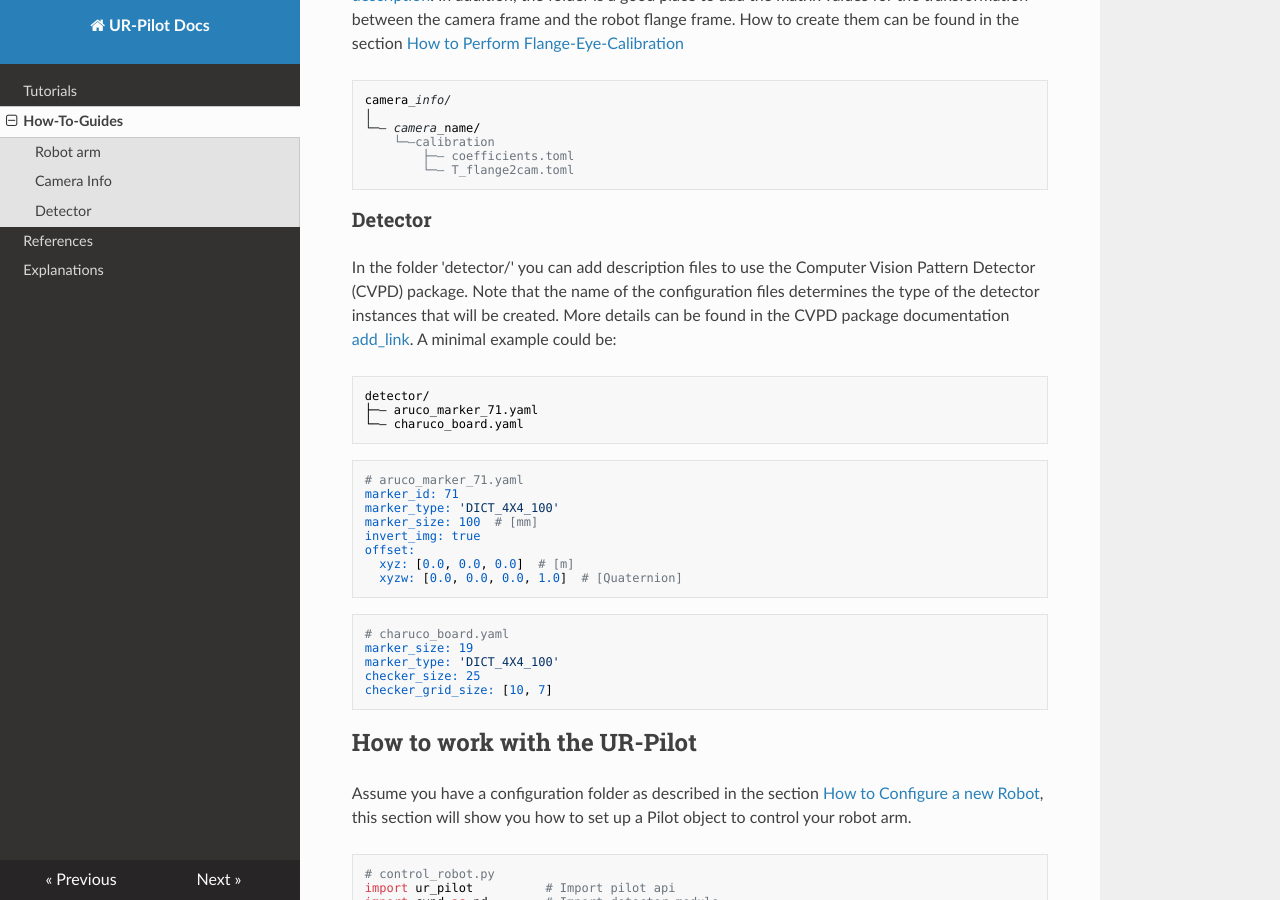
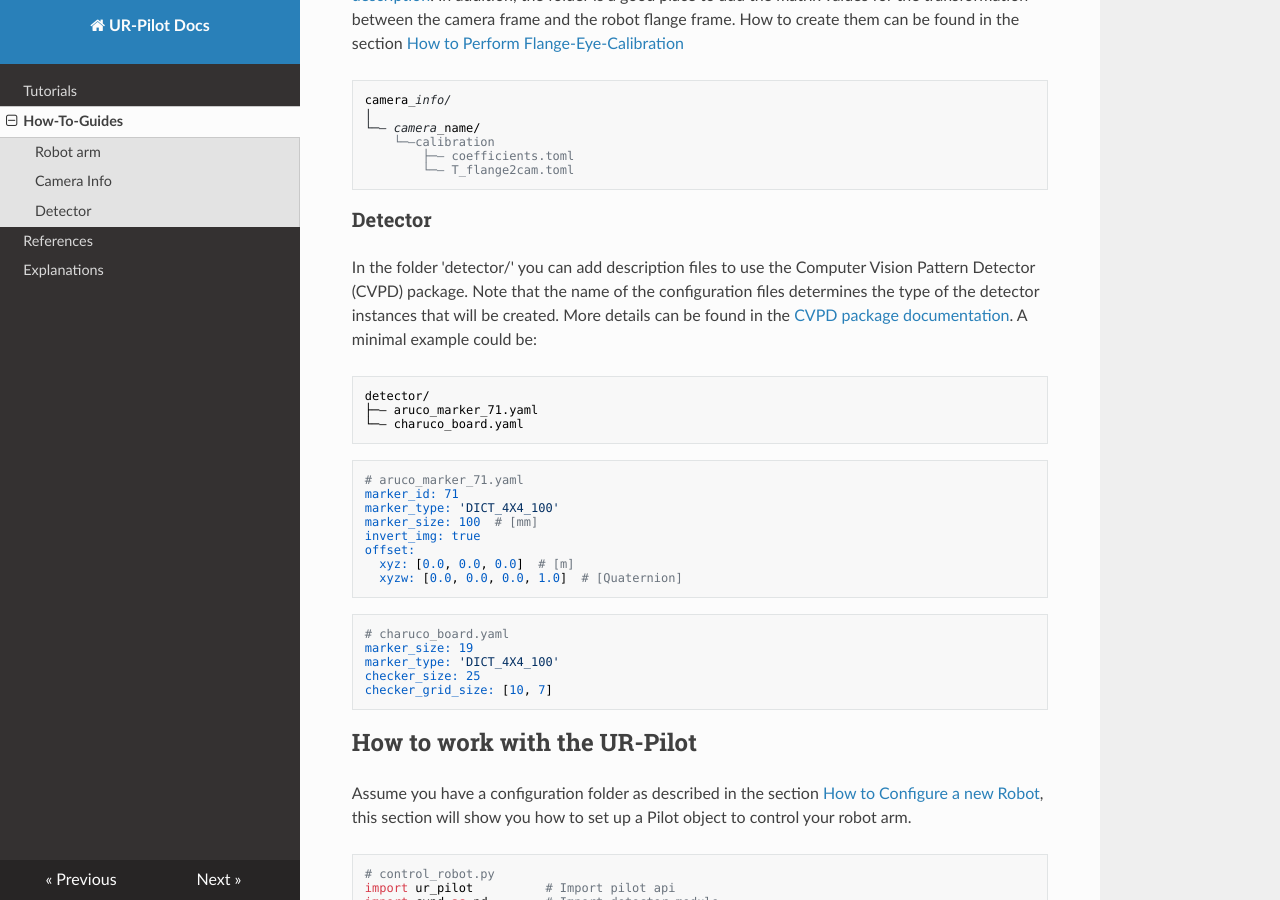
Before and after one commit to DFKI-ChargePal/chargepal_ur_pilot, an MkDocs documentation site: the page built from docs/how-to-guides.md, in a window 1280 px wide and 900 px high, scrolled down 1277 px. Built offline with MkDocs 1.6.1, drawn with Linux system fonts in a browser that asks for light colours; nearby versions of some CDN libraries.

Commit message:
Add missing link, format

````diff
--- a/docs/how-to-guides.md
+++ b/docs/how-to-guides.md
@@ -73,7 +73,7 @@ How to create them can be found in the section [How to Perform Flange-Eye-Calibr
 
 In the folder 'detector/' you can add description files to use the Computer Vision Pattern Detector (CVPD) package. Note that
 the name of the configuration files determines the type of the detector instances that will be created. More details can
-be found in the CVPD package documentation [add_link](https://google.com). A minimal example could be:
+be found in the [CVPD package documentation](https://github.com/DFKI-ChargePal/chargepal_cvpd). A minimal example could be:
 
     detector/
     ├─— aruco_marker_71.yaml
@@ -97,7 +97,6 @@ marker_type: 'DICT_4X4_100'
 checker_size: 25
 checker_grid_size: [10, 7]
 ```
-
 
 ## How to work with the UR-Pilot
 
@@ -139,7 +138,6 @@ with ur_pilot.connect(config_dir=Path("./config/robot_arm")) as pilot:
 
 ```
 
-
 ## How to Perform Flange-Eye-Calibration
 
 Before the detector can output the results in the correct coordinate frame, the pose between camera frame and robot
@@ -173,7 +171,4 @@ calculation. The resulting transformation matrix is then stored in the camera ca
 python scripts/robot_flange_eye_calibration.py calibration_positions.json --data_dir ./data/teach_in --camera_name camera_name
 ```
 
-
-
-
-Information about the Hand-Eye calibration can be found at OpenCV [Hand-Eye calibration](https://docs.opencv.org/4.10.0/d9/d0c/group__calib3d.html#gaebfc1c9f7434196a374c382abf43439b)
+Information about the Hand-Eye calibration can be found at OpenCV [Hand-Eye calibration](https://docs.opencv.org/4.10.0/d9/d0c/group__calib3d.html#gaebfc1c9f7434196a374c382abf43439b).
````
